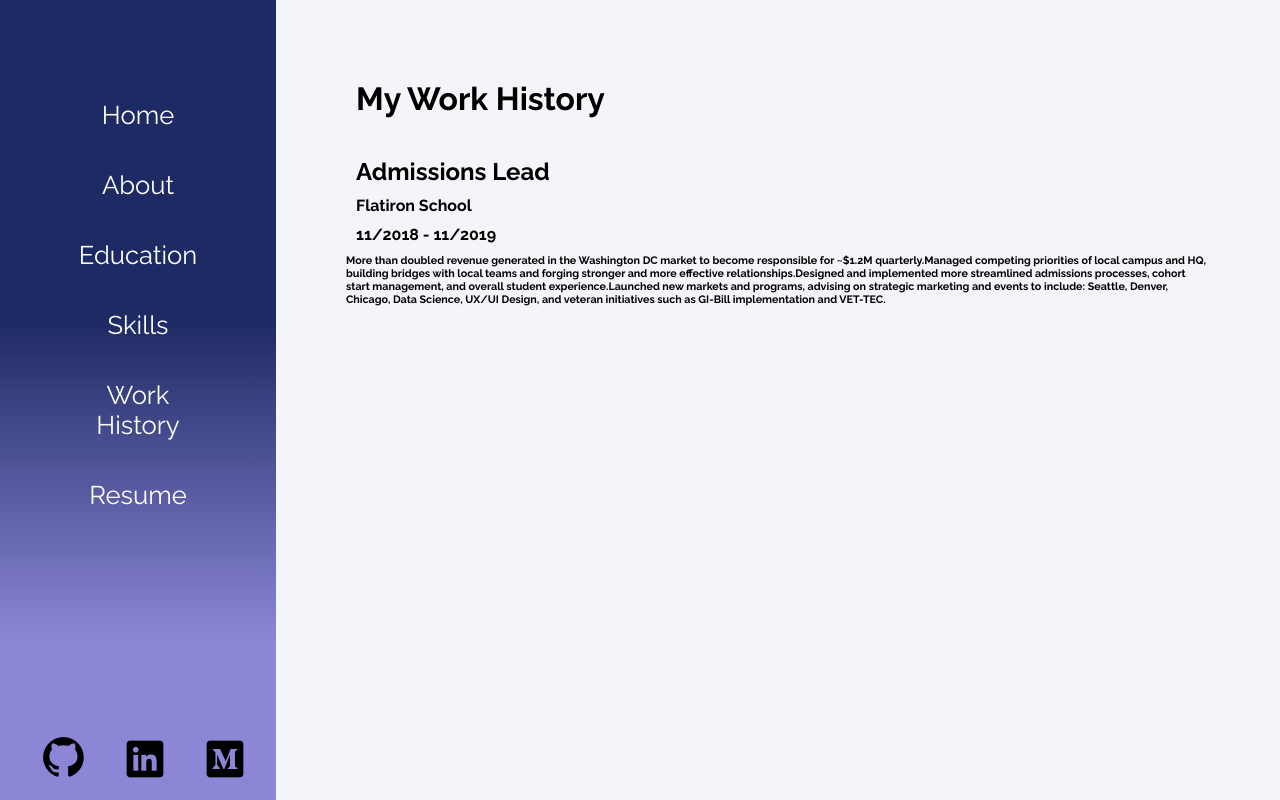
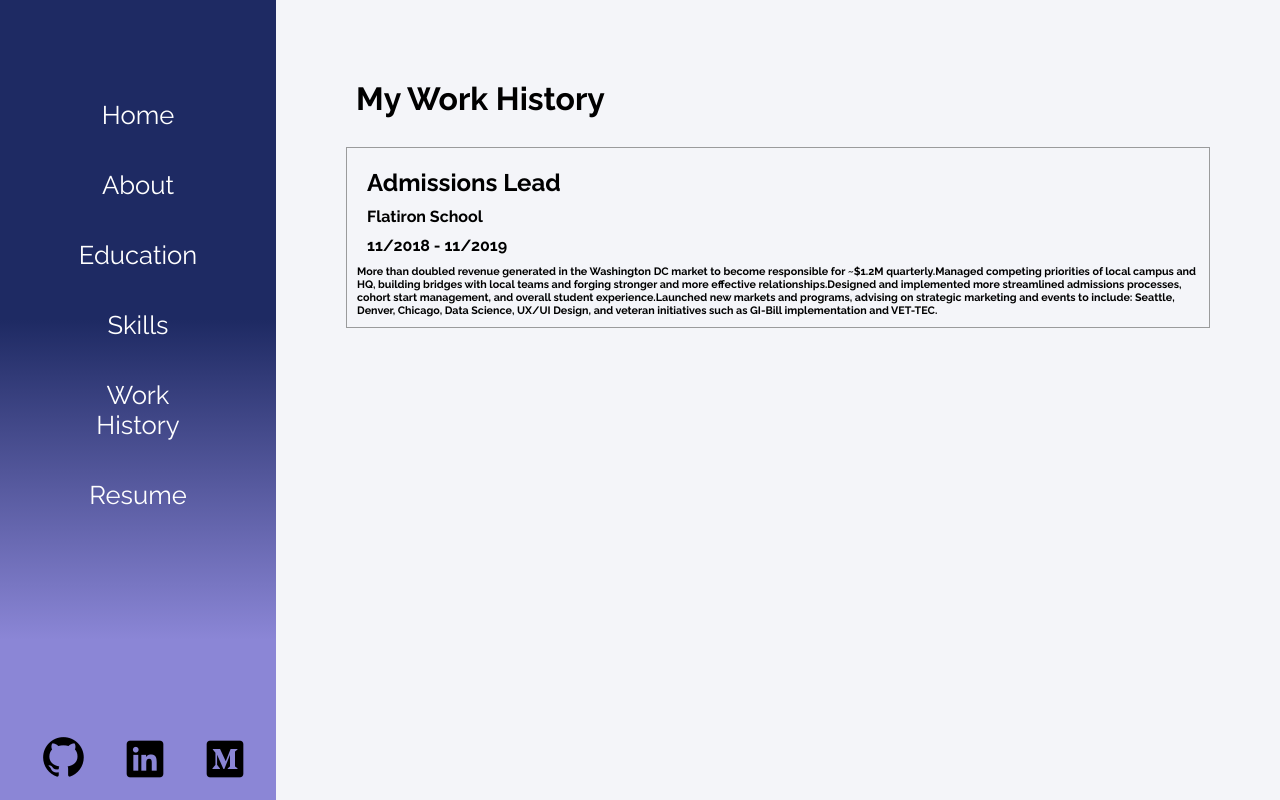
Before and after one commit to eliskim27/eliskim27.github.io, a React (Create React App) app: page /workhistory in a window 1280 px wide. Built offline with nearby package versions, Linux system fonts and the light colour scheme.

Commit message:
update widecard css

```diff
--- a/src/App.css
+++ b/src/App.css
@@ -124,7 +124,8 @@ h1,h2,h3,h4,p
   }
 .widecard
   {
-    border:0px solid #9a9b9c;
+    border:1px solid #9a9b9c;
+    padding: 10px;
     display: flex;
     margin:30px 0px 30px 0px;
   }
```
